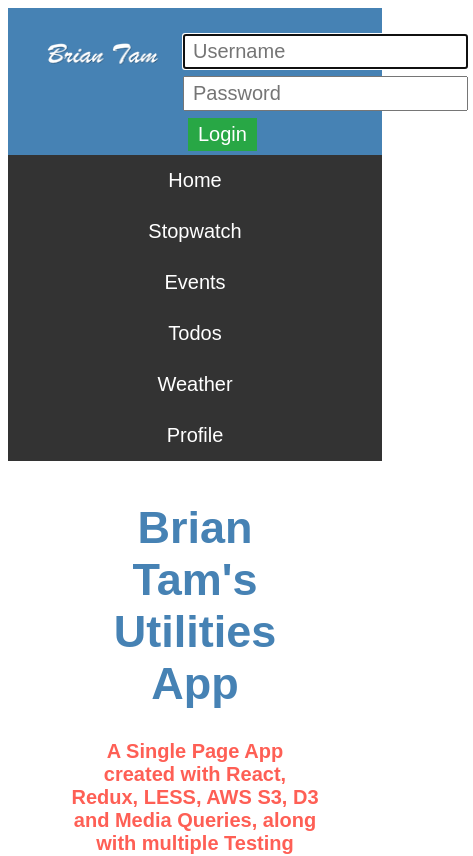
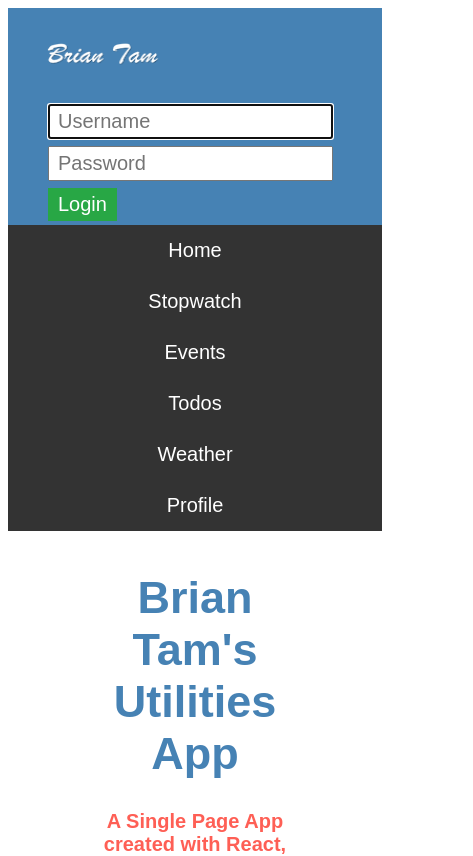
Before and after one commit to briantam23/utilities-app, a React app: page / in a window 390 px wide. Shown: the top 856 px of the page, 473 px wide, since content can reach past the window. Built offline with nearby package versions, Linux system fonts and the light colour scheme.

Commit message:
Added Media Queries to Auth

```diff
--- a/src/components/auth/auth.less
+++ b/src/components/auth/auth.less
@@ -9,16 +9,24 @@
     padding-bottom: 30px;
     background-color: steelblue;
 
+    @media @tablet-down {
+        flex-direction: column;
+    }
+
     img {
         position: relative;
         top: 12px;
         margin-left: 20px;
-        min-width: 150px;
-        max-height: 70px;
+        width: 150px;
+        height: 70px;
     }
 
     .authForm {
         margin-left: auto;
+
+        @media @tablet-down {
+            margin-left: 35px;
+        }
 
         .errorMessage {
             display: inline-block;
@@ -63,7 +71,7 @@
             transition: all 1s ease;
             position: relative;
             top: 21px;
-            margin: 0px 15px 0px 10px;
+            margin: 0px 15px 0px 5px;
             cursor: pointer;
             outline-style: none;
 
```
